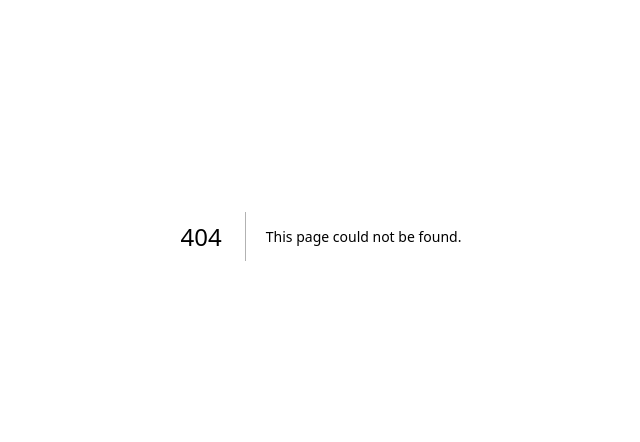
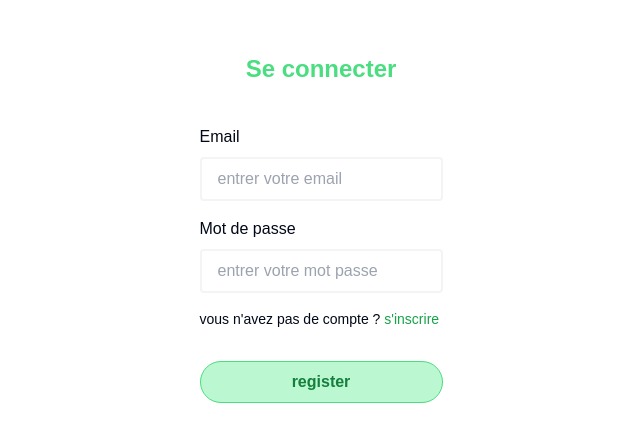
Before and after one commit to SafidyRamaroson/GSDGI, a Next.js app: page /admin/auth/login in a window 1280 px wide. Before the commit this address had no page. Shown: the part 164-606 px from the top of the page, without its empty margins (319-959 px from the left). Built offline with nearby package versions, Linux system fonts and the light colour scheme.

Commit message:
feat: :sparkles: Added login page for admin.

```diff
--- /dev/null
+++ b/app/admin/auth/login/page.tsx
@@ -0,0 +1,50 @@
+const Login = () => {
+  return (
+    <div className="w-screen h-screen flex flex-col justify-center items-center">
+      <div className="flex flex-row">
+        {/* <div className="w-4 h-4 rounded-sm bg-blue-400 mr-2"></div> */}
+        <p className="text-center font-semibold text-green-400 mb-6 text-2xl">
+          Se connecter
+        </p>
+      </div>
+      <form action="" method="post" className="max-w-md py-4 px-8">
+        <div className="flex flex-col">
+          <label htmlFor="email" className="font-normal">
+            Email
+          </label>
+          <input
+            type="email"
+            name="email"
+            id="email"
+            placeholder="entrer votre email"
+            className="border-2 border-gray-100 p-2 px-4 rounded-sm mb-4 mt-2"
+          />
+        </div>
+        <div className="flex flex-col">
+          <label htmlFor="password" className="font-normal">
+            Mot de passe
+          </label>
+          <input
+            type="text"
+            name="password"
+            id="password"
+            placeholder="entrer votre mot passe"
+            className="border-2 border-gray-100 p-2 px-4 rounded-sm mb-4 mt-2"
+          />
+        </div>
+        <div className="mb-4">
+          {/* <input type="checkbox" name="" id="" /> */}
+          <p className="text-sm">vous n'avez pas de compte  ? <span className="text-sm text-green-600 cursor-pointer">  s'inscrire </span></p>
+        </div>
+        <button
+          type="submit"
+          className="bg-green-200 text-green-700 font-bold w-full p-2 mt-4 rounded-full border-[1px] border-green-400"
+        >
+          register
+        </button>
+      </form>
+    </div>
+  );
+};
+
+export default Login;
```
